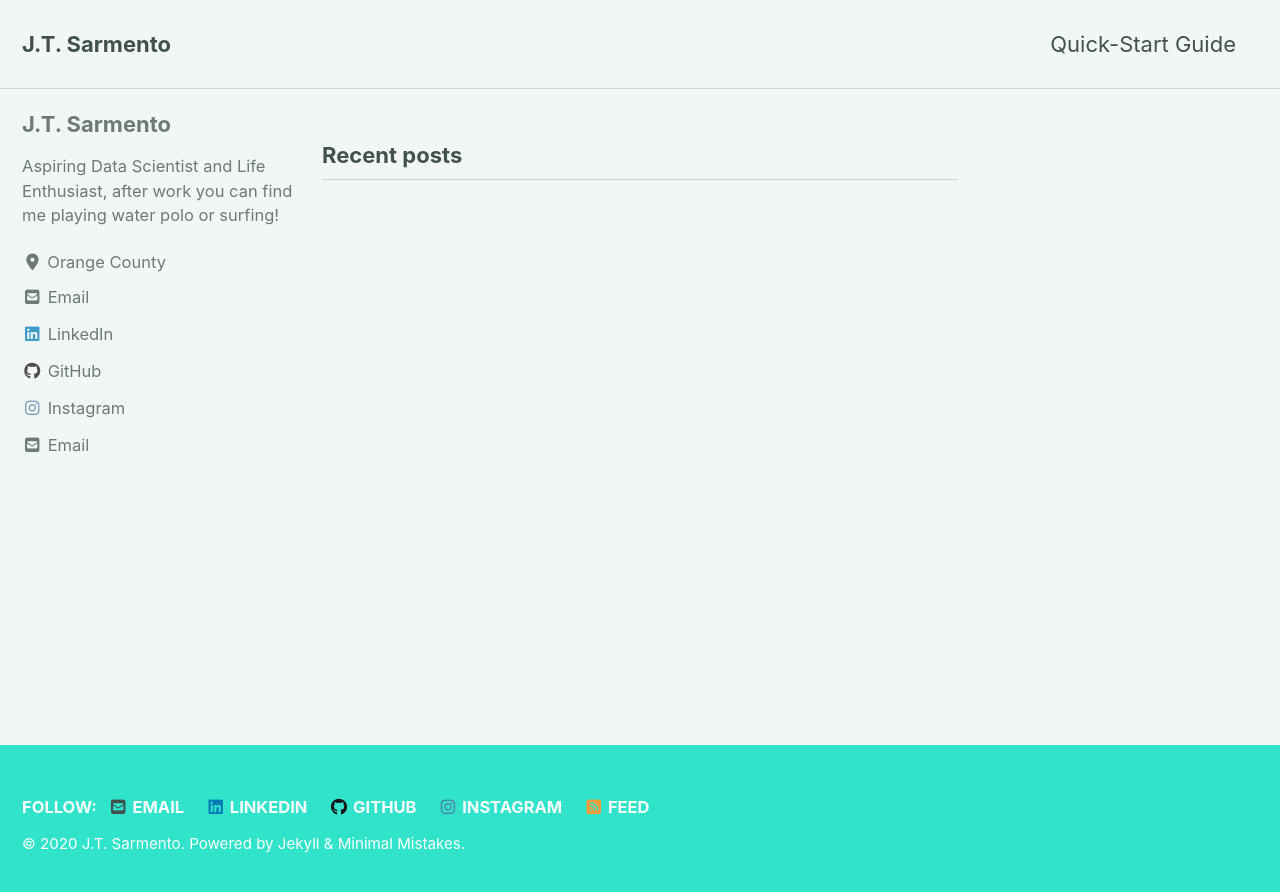
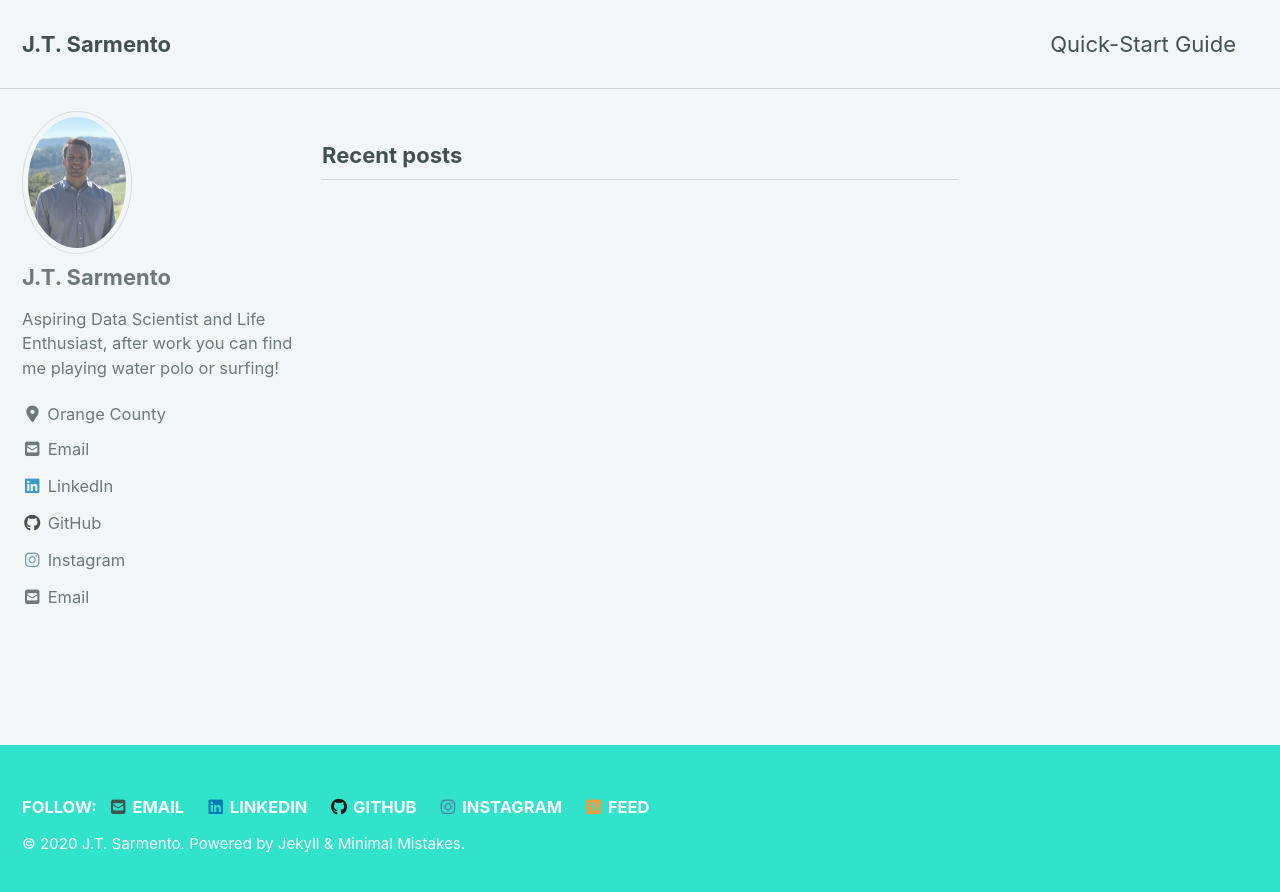
Before and after one commit to jtsarmento/jtsarmento.github.io, a Jekyll site: the page built from index.html, in a window 1280 px wide. Shown: the top 892 px of the page. Built offline with Jekyll 4.4.1, drawn with Linux system fonts in a browser that asks for light colours; cached includes are drawn as plain includes; nearby versions of some CDN libraries; the list of posts is cut into pages by our own code.

Commit message:
eighth commit

```diff
--- a/_config.yml
+++ b/_config.yml
@@ -94,7 +94,7 @@ analytics:
 # Site Author
 author:
   name             : "J.T. Sarmento"
-  avatar           : # path of avatar image, e.g. "/assets/images/bio-photo.jpg"
+  avatar           : "images/biopic.png"
   bio              : "Aspiring Data Scientist and Life Enthusiast, after work you can find me playing water polo or surfing!"
   location         : "Orange County"
   email            : "jsarment@uci.edu"
```
Also changed, not shown: images/biopic.png (added).
